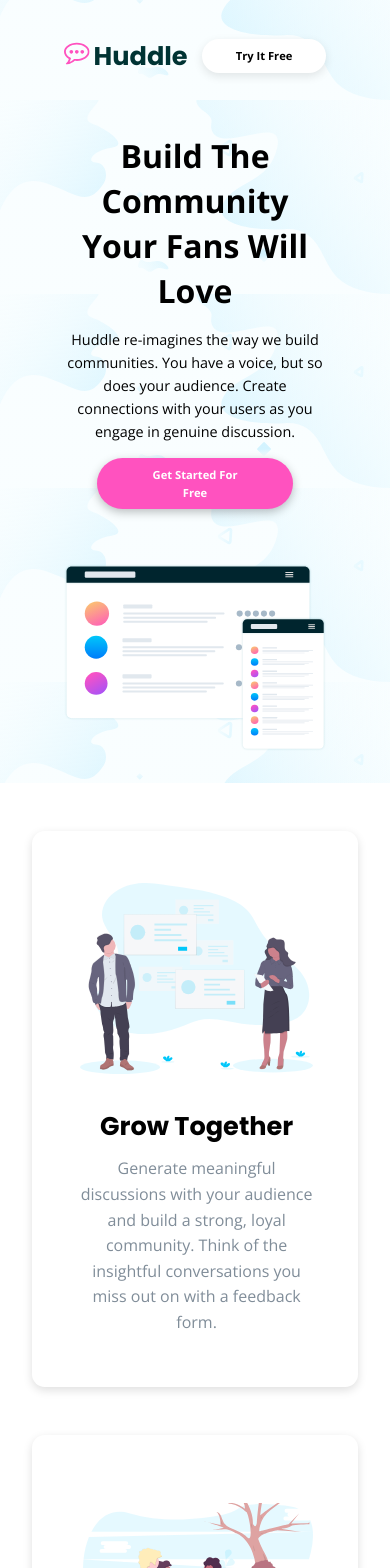
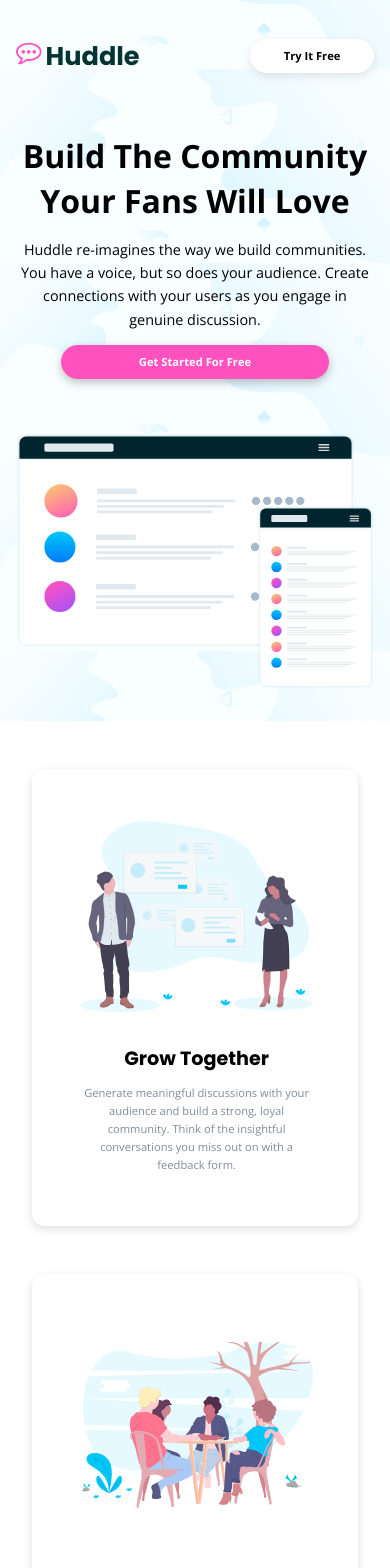
Before and after one commit to stormrageqb/Huddle, a React (Vite) app: page / in a window 390 px wide. Shown: the top 1568 px of the page. Built offline with nearby package versions, Linux system fonts and the light colour scheme.

Commit message:
Minor adjust to media queries - add smallest media query to fix CTA component

```diff
--- a/src/components/CallToAction.jsx
+++ b/src/components/CallToAction.jsx
@@ -21,6 +21,10 @@ const StyledCTAContainer = styled.section`
     padding: 6rem 3rem;
   }
 
+  @media only screen and (max-width: 36.875em) {
+    padding: 3rem;
+  }
+
   h2 {
     font-size: 3.2rem;
     font-family: ${({ theme }) => theme.font.headings};
@@ -28,6 +32,14 @@ const StyledCTAContainer = styled.section`
     @media only screen and (max-width: 59.375em) {
       padding-bottom: 2rem;
       font-size: 3.4rem;
+    }
+    @media only screen and (max-width: 36.875em) {
+      padding-bottom: 2rem;
+      font-size: 2.2rem;
+    }
+    @media only screen and (max-width: 25.375em) {
+      padding-bottom: 1rem;
+      font-size: 1.6rem;
     }
   }
 `;
--- a/src/components/Feature.jsx
+++ b/src/components/Feature.jsx
@@ -31,6 +31,9 @@ const StyledFeatureText = styled.div`
     @media only screen and (max-width: 59.375em) {
       font-size: 3.2rem;
     }
+    @media only screen and (max-width: 25.375em) {
+      font-size: 2.4rem;
+    }
   }
 
   & p {
@@ -39,6 +42,9 @@ const StyledFeatureText = styled.div`
     color: ${({ theme }) => theme.color.paragraphCard};
     @media only screen and (max-width: 59.375em) {
       font-size: 2rem;
+    }
+    @media only screen and (max-width: 25.375em) {
+      font-size: 1.4rem;
     }
   }
 `;
--- a/src/components/styles/Button.styled.jsx
+++ b/src/components/styles/Button.styled.jsx
@@ -49,6 +49,16 @@ export const StyledButton = styled.a`
       padding: 1.8rem 9.4rem;
       box-shadow: rgba(0, 0, 0, 0.25) 0px 0.4rem 1.2rem;
 
+      @media only screen and (max-width: 36.875em) {
+        font-size: 1.4rem;
+        padding: 1.8rem 8rem;
+      }
+
+      @media only screen and (max-width: 25.375em) {
+        font-size: 1.2rem;
+        padding: 1.6rem 6rem;
+      }
+
       :hover {
         background: #f57bc8;
         color: #eee;
--- a/src/components/styles/Header.styled.jsx
+++ b/src/components/styles/Header.styled.jsx
@@ -14,6 +14,9 @@ export const StyledHeader = styled.header`
   grid-template-rows: 6rem min-content;
   grid-template-columns: repeat(12, 1fr);
   row-gap: 2.8rem;
+  @media only screen and (max-width: 36.875em) {
+    padding: 4rem 2rem;
+  }
   /* svg {
     height: 3.2rem;
     width: 3.2rem;
```
